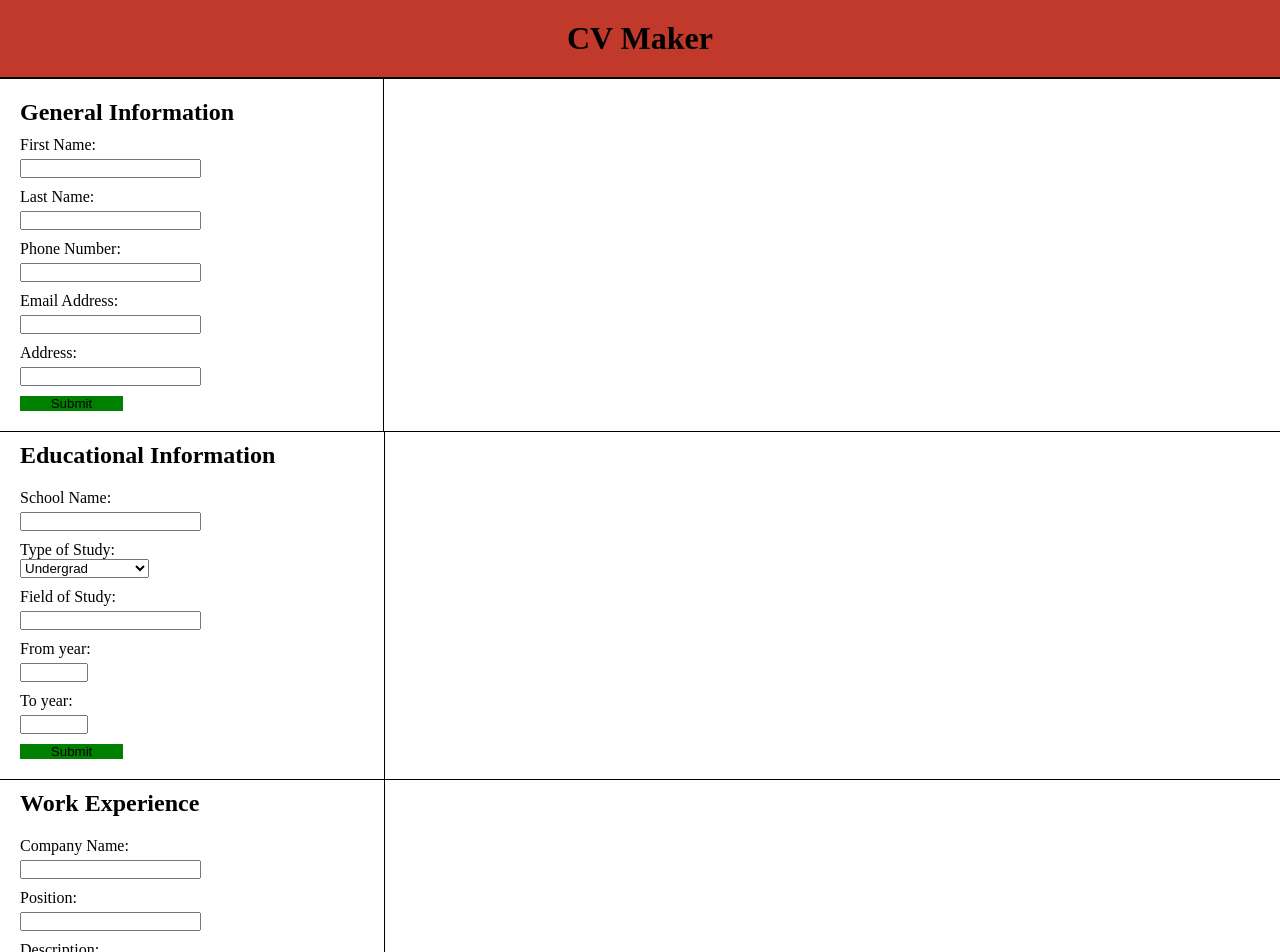
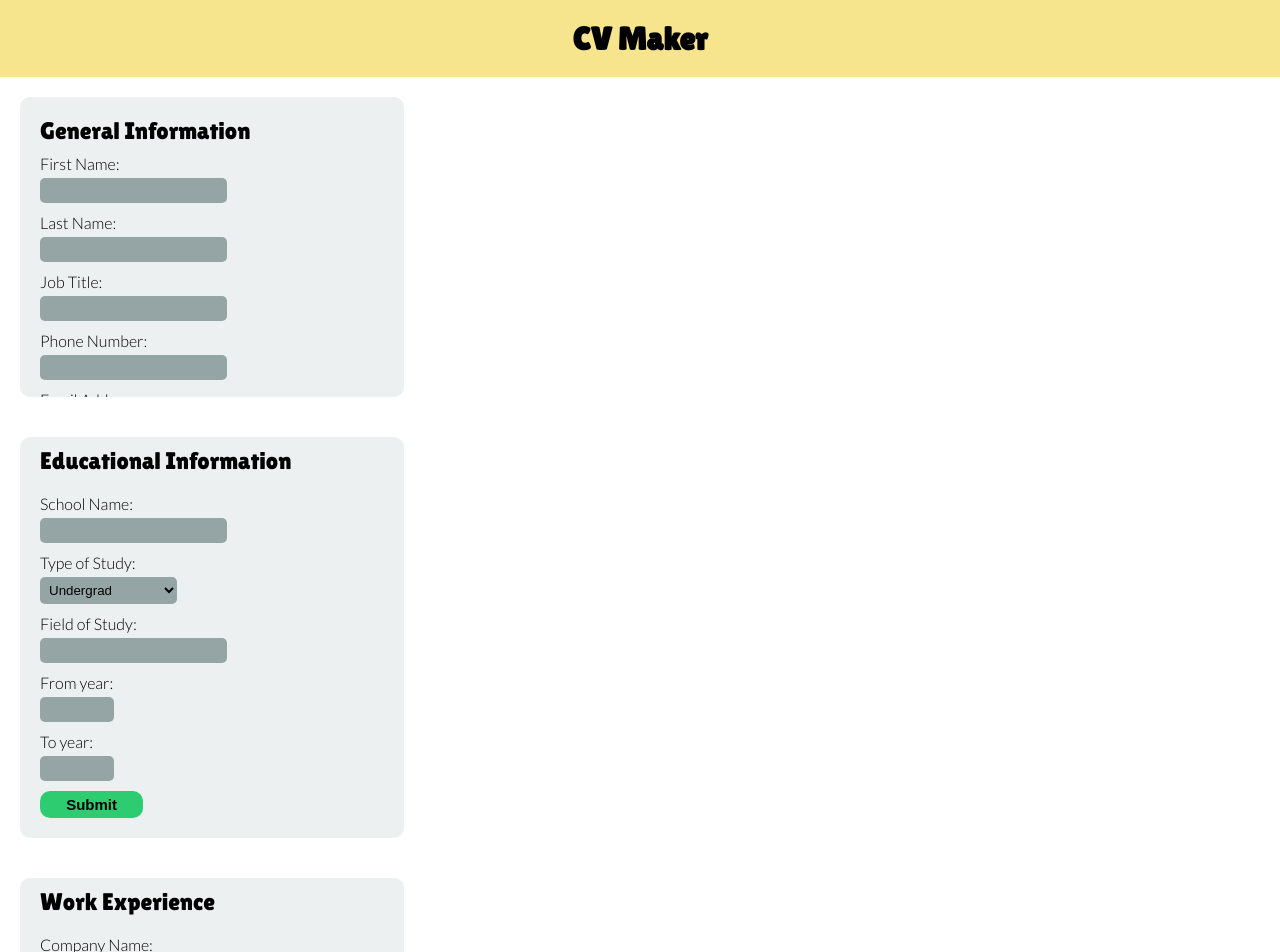
Before and after one commit to oniids13/cv-maker, a React (Vite) app: page / in a window 1280 px wide. Shown: the top 952 px of the page. Built offline with nearby package versions, Linux system fonts and the light colour scheme.

Commit message:
Project Done

```diff
--- a/index.html
+++ b/index.html
@@ -3,6 +3,9 @@
   <head>
     <meta charset="UTF-8" />
     <meta name="viewport" content="width=device-width, initial-scale=1.0" />
+    <link rel="preconnect" href="https://fonts.googleapis.com">
+<link rel="preconnect" href="https://fonts.gstatic.com" crossorigin>
+<link href="https://fonts.googleapis.com/css2?family=Lato:ital,wght@0,100;0,300;0,400;0,700;0,900;1,100;1,300;1,400;1,700;1,900&family=Lilita+One&family=Roboto+Slab:wght@100..900&display=swap" rel="stylesheet">
     <title>CV-Maker</title>
   </head>
   <body>
--- a/src/components/App.jsx
+++ b/src/components/App.jsx
@@ -3,6 +3,7 @@ import Header from './Header.jsx'
 import General from './General.jsx'
 import Education from './Education.jsx'
 import Experience from './Work.jsx'
+import Footer from './Footer.jsx'
 
 
 function App() {
@@ -13,6 +14,7 @@ function App() {
     <General />
     <Education />
     <Experience />
+    <Footer />
     </>
     )
 
--- a/src/components/Education.jsx
+++ b/src/components/Education.jsx
@@ -76,7 +76,7 @@ function Education() {
   return (
     <div className="educ-info">
       <div className="educ-info-container">
-         <h2>Educational Information</h2>
+         <h2 className="form-title">Educational Information</h2>
           {formValues.map((form, index) => (
             <div key={index} className="educ-info-form">
               <form onSubmit={(e) => handleSubmit(e, index)}>
@@ -161,14 +161,16 @@ function Education() {
       {details.length > 0 && (
         <div className="educ-info-field">
           <SchoolOutlinedIcon />
-          <h2>Educational Details</h2>
+          <h2 className="field-title">Educational Details</h2>
 
               <div className="educ-field-container">
                   {details.map((detail, index) => (
                     <div key={index} className="educ-info-sec">
                       <h3>{detail.school}</h3>
                       <Contact info={detail.studyType} />
-                      <Contact info={detail.fieldOfStudy} />
+                      <em>
+                        <Contact info={detail.fieldOfStudy} />
+                      </em>
                       <Contact info={`From: ${detail.fromYear}`} />
                       <Contact info={`To: ${detail.toYear}`} />
                     </div>
--- /dev/null
+++ b/src/components/Footer.jsx
@@ -0,0 +1,12 @@
+
+
+function Footer() {
+    return (
+        <footer>
+            © {new Date().getFullYear()} | Jose Dino Abaya
+        </footer>
+    )
+}
+
+
+export default Footer
--- a/src/components/General.jsx
+++ b/src/components/General.jsx
@@ -3,6 +3,7 @@ import EmailOutlinedIcon from '@mui/icons-material/EmailOutlined';
 import LocalPhoneOutlinedIcon from '@mui/icons-material/LocalPhoneOutlined';
 import HomeOutlinedIcon from '@mui/icons-material/HomeOutlined';
 import Avatar from '@mui/material/Avatar';
+import WorkOutlineIcon from '@mui/icons-material/WorkOutline';
 
 
 function General() {
@@ -10,6 +11,7 @@ function General() {
     const [formValues, setFormValues] = useState({
         fName: '',
         lName: '',
+        jobtTitle: '',
         phone: '',
         email: '',
         address: '',
@@ -44,7 +46,7 @@ function General() {
     return (
         <div className="gen-info">
             <div className="gen-info-form">
-                <h2>General Information</h2>
+                <h2 className="form-title">General Information</h2>
                      <form onSubmit={handleSubmit}>
                      <Input
                      label="First Name"
@@ -59,6 +61,14 @@ function General() {
                      type="text"
                      name="lName"
                      values={formValues.lName}
+                     handleChange={handleInput}
+                     isDisabled={!isEditing}
+                     />
+                     <Input
+                     label="Job Title"
+                     type="text"
+                     name="jobTitle"
+                     values={formValues.jobTitle}
                      handleChange={handleInput}
                      isDisabled={!isEditing}
                      />
@@ -97,8 +107,12 @@ function General() {
                  </div>
                 {details ? (
                     <div className="gen-info-field">
-                            <Avatar> {details.fName[0]}{details.lName[0]}</Avatar>
+                            <Avatar sx={{width: 56, height: 56}}> {details.fName[0]}{details.lName[0]}</Avatar>
                             <h1>{details.fName} {details.lName}</h1>
+                        <div className="details">
+                            <WorkOutlineIcon />
+                            <Contact info={details.jobTitle} />
+                        </div>
                         <div className="details">
                             <LocalPhoneOutlinedIcon />
                             <Contact info={details.phone} />
@@ -137,6 +151,7 @@ function Input( {label, type, name, values, handleChange, isDisabled} ) {
             value={values}
             onChange={handleChange}
             disabled={isDisabled}
+            required
              />
         </label>
     )
--- a/src/components/Work.jsx
+++ b/src/components/Work.jsx
@@ -1,6 +1,5 @@
 import { useState } from "react"
-import WorkOutlineOutlinedIcon from '@mui/icons-material/WorkOutlineOutlined';
-
+import WorkHistoryIcon from '@mui/icons-material/WorkHistory';
 
 
 function Experience() {
@@ -81,7 +80,7 @@ function Experience() {
     return (
         <div className="work-info">
             <div className="work-info-container">
-                <h2>Work Experience</h2>
+                <h2 className="form-title">Work Experience</h2>
                 {formValues.map((form, index) => (
                      <div key={index} className="work-info-form">
                      <form onSubmit={(e) => handleSubmit(e, index)}>
@@ -149,14 +148,16 @@ function Experience() {
 
             {details.length > 0 && (
                     <div className="work-info-field">
-                        <WorkOutlineOutlinedIcon />
-                        <h2>Work Experience</h2>
+                        <WorkHistoryIcon />
+                        <h2 className="field-title">Work Experience</h2>
 
                         <div className="work-field-container">
                             {details.map((detail, index) => (
                                 <div key={index} className="work-info-sec">
                                     <h3>{detail.position}</h3>
-                                    <Contact info={detail.company} />
+                                    <em>
+                                        <Contact info={detail.company} />
+                                    </em>
                                     <Contact info={detail.description} />
                                     <Contact info={`From: ${detail.fromYear}`} />
                                     <Contact info={`To: ${detail.toYear}`} />
@@ -181,6 +182,7 @@ function Input( {label, type, name, values, handleChange, isDisabled} ) {
             value={values}
             onChange={handleChange}
             disabled={isDisabled}
+            required
              />
         </label>
     )
@@ -200,6 +202,7 @@ function Year({label, name, value, handleChange,isDisabled}) {
             min="1970"
             max="2099"
             step="1"
+            required
         />
         </label>
 
--- a/src/styles/style.css
+++ b/src/styles/style.css
@@ -7,27 +7,41 @@
 header {
     text-align: center;
     padding: 20px;
-    border-bottom: 2px black solid;
-    background-color: #c0392b;
+    background-color: #f6e58d;
+    font-family: "Lilita One", serif;
+    font-weight: 400;
+    font-style: normal;
+}
+
+.form-title {
+    font-family: "Lilita One", serif;
+    font-weight: 400;
+    font-style: normal;
 }
 
 .gen-info, .educ-info, .work-info {
     display: flex;
-    border-bottom: 1px solid;
+
 }
 
-.gen-info-form{
-    width: 30vw;
-    padding: 20px;
-    border-right: 1px solid black;
+
+.gen-info-form {
+    max-height: 300px;
+    overflow-y: auto;
 }
 
+.gen-info-form,
 .educ-info-form,
 .work-info-form {
     width: 30vw;
     padding: 20px;
 }
 
+.gen-info-form{
+    background-color: #ecf0f1;
+    border-radius: 10px;
+    margin: 20px;
+}
 
 .educ-info-container,
 .work-info-container {
@@ -36,13 +50,13 @@ header {
     max-height: 420px;
     width: auto;
     overflow-y: auto;
-    border-right: 1px solid black;
+    background-color: #ecf0f1;
+    border-radius: 10px;
+    margin: 20px;
+
 }
 
-.educ-info-container::-webkit-scrollbar,
-.work-info-container::-webkit-scrollbar {
-    width: 0;
-}
+
 
 .educ-info-container h2,
 .work-info-container h2 {
@@ -56,6 +70,8 @@ header {
     margin-bottom: 10px;
 }
 
+
+
 .educ-info-sec,
 .work-info-sec {
     display: flex;
@@ -63,15 +79,22 @@ header {
     gap: 10px;
     margin-bottom: 30px;
     max-width: 300px;
+    background-color: #ecf0f1;
+    border-radius: 10px;
+    padding: 10px;
+    box-shadow: 2px 2px #535c68;
 }
+
+
 
 .educ-field-container,
 .work-field-container {
     display: flex;
     flex-wrap: wrap;
-    justify-content: start;
+    justify-content: center;
     padding-top: 20px;
     gap: 5rem;
+
 
 }
 
@@ -86,6 +109,10 @@ header {
     display: flex;
     flex-direction: column;
     gap: 10px;
+    font-family: "Lato", serif;
+    font-weight: 300;
+    font-style: normal;
+
 }
 
 
@@ -97,6 +124,7 @@ header {
     width: 70%;
     justify-content: start;
     text-align: left;
+    font-family: "Roboto Slab", serif;
 }
 
 .gen-info-field {
@@ -106,40 +134,104 @@ header {
     align-items: center;
     width: 70%;
     gap: 10px;
+    font-family: "Roboto Slab", serif;
+    background-color: #c7ecee;
+    margin: 20px;
+    border-radius: 10px;
 }
 
 
 .submit {
+    font-size: 15px;
     width: 30%;
-    background-color: green;
+    height: auto;
+    background-color: #2ecc71;
     border: none;
+    border-radius: 10px;
+    padding: 5px;
+    font-weight: 700;
 }
 
 .edit {
     width: 30%;
+    height: auto;
     margin-top: 10px;
-    background-color: blue;
+    background-color: #2980b9;
     border: none;
+    border-radius: 10px;
+    font-size: 15px;
+    font-weight: 700;
+    padding: 5px;
 }
 
 .add {
     width: 30%;
+    height: auto;
     margin-top: 5px;
-    background-color: lightblue;
+    background-color: #f1c40f;
     border: none;
+    border-radius: 10px;
+    font-size: 15px;
+    font-weight: 700;
+    padding: 5px;
+    color: aliceblue;
 }
 
 .delete {
     width: 30%;
+    height: auto;
     margin-top: 10px;
-    background-color: red;
+    background-color: #e74c3c;
     border: none;
+    border-radius: 10px;
+    padding: 5px;
+    font-size: 15px;
+    font-weight: 700;
 }
 
-input {
+input, select {
     margin-top: 5px;
+    border-radius: 5px;
+    padding: 5px;
+    border: none;
+    background-color: #95a5a6;
+}
+
+input:disabled,
+select:disabled {
+    background-color: #2c3e50;
+    color: #ecf0f1;
+}
+
+
+
+input:focus {
+    background-color: wheat;
 }
 
 .details {
     display: flex;
+    gap: 5px;
 }
+
+button {
+    transition: transform .05s ease-in-out 0.05s;
+    cursor: pointer;
+}
+
+button:hover {
+    transform: scale(.9);
+}
+
+footer {
+    text-align: center;
+    height: 10%;
+    padding: 10px;
+    font-size: 20px;
+    font-weight: 700;
+    background-color: #f6e58d
+}
+
+.field-title {
+    border-bottom: 3px dotted black;
+}
```
